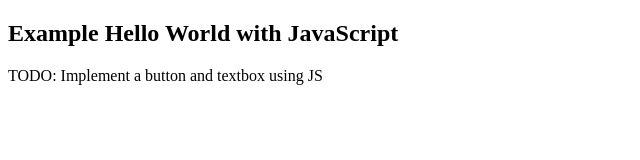
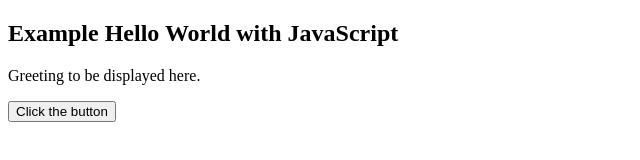
Before and after one commit to grscheller/grok-typescript, a plain HTML site: page docs/hw/hello-world-js.html in a window 1280 px wide. Shown: the whole page, without its empty margins (0-640 px from the left). Drawn offline with Linux system fonts and the light colour scheme.

Commit message:
First attempt at client side JavaScript
- docs/hw/hello-world-js.html

```diff
--- a/docs/hw/hello-world-js.html
+++ b/docs/hw/hello-world-js.html
@@ -8,9 +8,12 @@
 
 <body>
   <h2>Example Hello World with JavaScript</h2>
-  <p>
-    TODO: Implement a button and textbox using JS
-  </p>
+    <p id="hw">
+      Greeting to be displayed here.
+    </p>
+
+    <button type="button" onclick='document.getElementById("hw").innerHTML = "Hello, World!"'>
+      Click the button</button>
 </body>
 
 </html>
```
Also changed, not shown: docs/index.html (+2 -3 lines).
